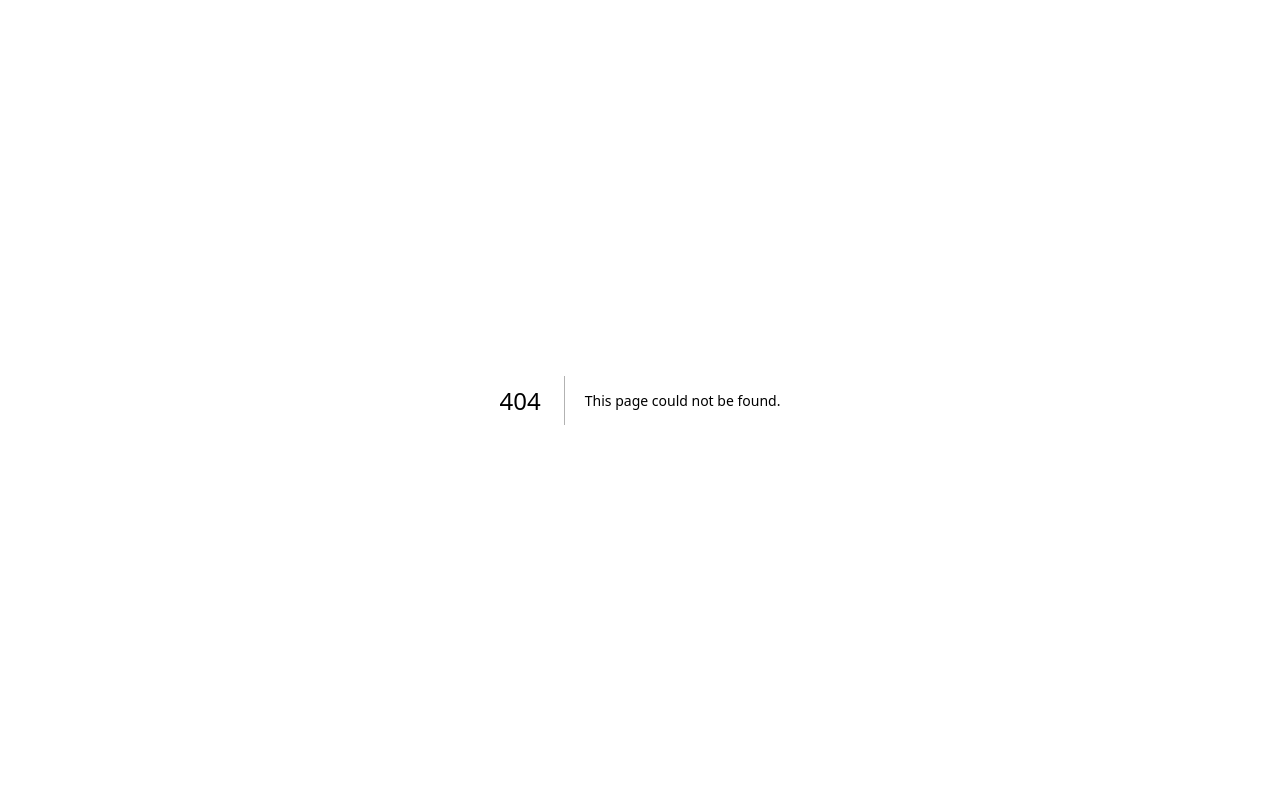
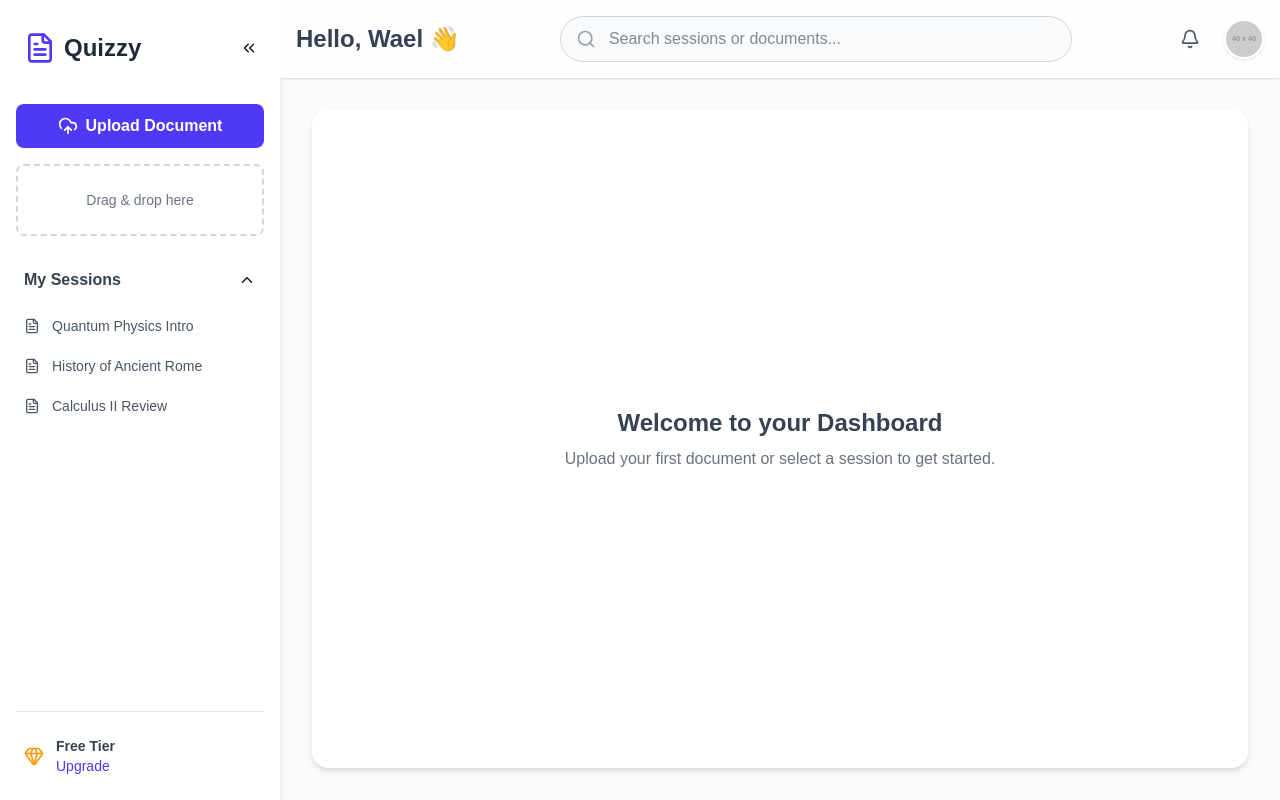
Before and after one commit to waeldgheim/Quizzy, a Next.js app in the folder frontend/: page /dashboard in a window 1280 px wide. Before the commit this address had no page. Built offline with nearby package versions, Linux system fonts and the light colour scheme.

Commit message:
Creates dashboard page

```diff
--- /dev/null
+++ b/frontend/app/dashboard/page.tsx
@@ -0,0 +1,21 @@
+'use client';
+
+import { useState } from 'react';
+import Sidebar from '@/components/dashboard/Sidebar';
+import Topbar from '@/components/dashboard/Topbar';
+import DashboardContent from '@/components/dashboard/DashboardContent';
+
+export default function DashboardPage() {
+    // State to manage which session is currently selected
+    const [selectedSession, setSelectedSession] = useState<any | null>(null);
+
+    return (
+        <div className="flex h-screen bg-gray-50 font-sans">
+            <Sidebar onSessionSelect={setSelectedSession} />
+            <div className="flex-1 flex flex-col h-screen overflow-y-hidden">
+                <Topbar />
+                <DashboardContent selectedSession={selectedSession} />
+            </div>
+        </div>
+    );
+}
```
